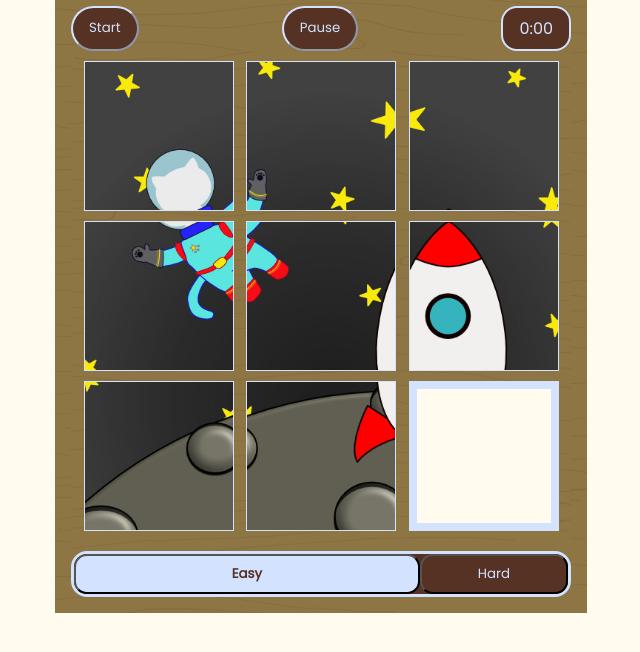
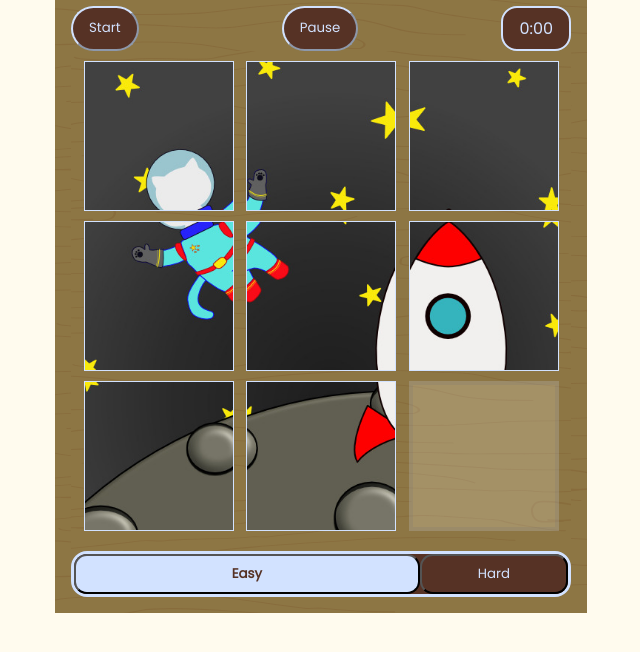
Before and after one commit to IsabelMcIlroy/puzzleGame, a plain HTML site: page index.html in a window 1280 px wide. Shown: the part 94-746 px from the top of the page, without its empty margins (319-959 px from the left). Drawn offline with nearby package versions, Linux system fonts and the light colour scheme.

Commit message:
2022-03-30-4
Made the empty puzzle piece slightly transparent.

```diff
--- a/styleNine.css
+++ b/styleNine.css
@@ -58,7 +58,8 @@ ul li{
 
 .empty{
     background-color: #fffbee;
-    border: .5rem solid #d2e2ff;
+    border: .25rem solid #d2e2ff;
+    opacity: .2;
 }
 
 @media screen and (min-width: 500px){
--- a/styleSixteen.css
+++ b/styleSixteen.css
@@ -88,7 +88,8 @@ ul li{
 }
 .empty{
     background-color: #fffbee;
-    border: .5rem solid #d2e2ff;
+    border: .25rem solid #d2e2ff;
+    opacity: .2;
 }
 
 @media screen and (min-width: 500px){
```
